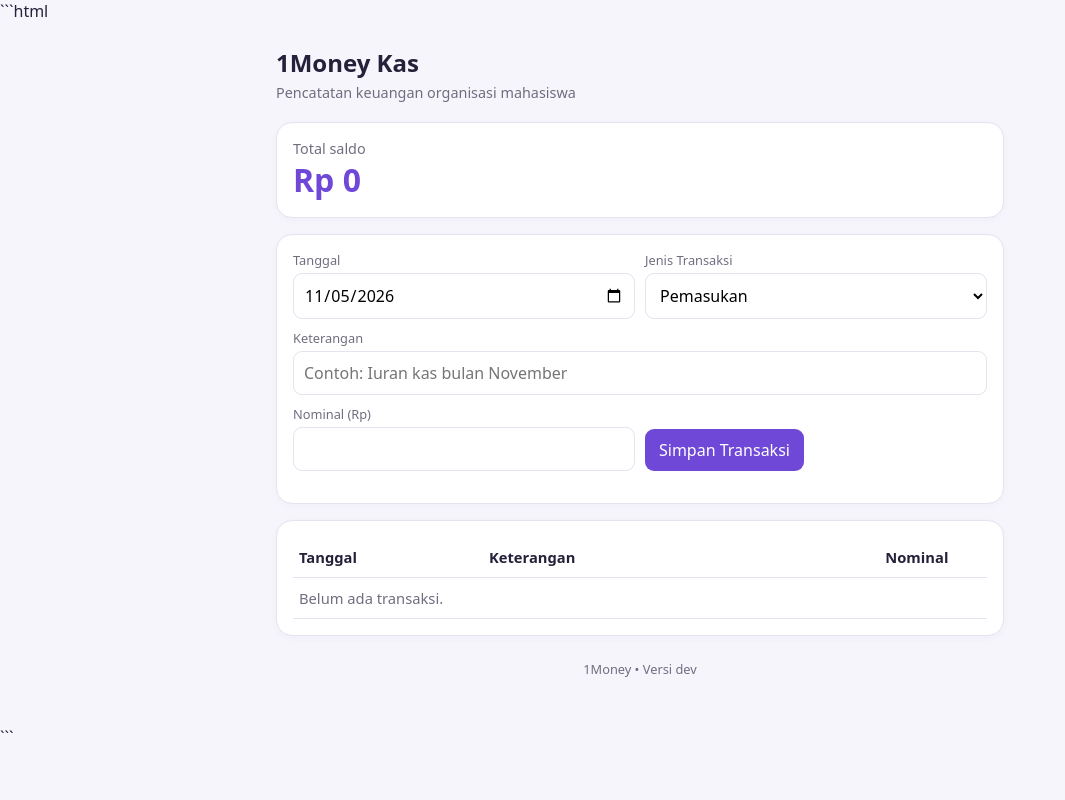
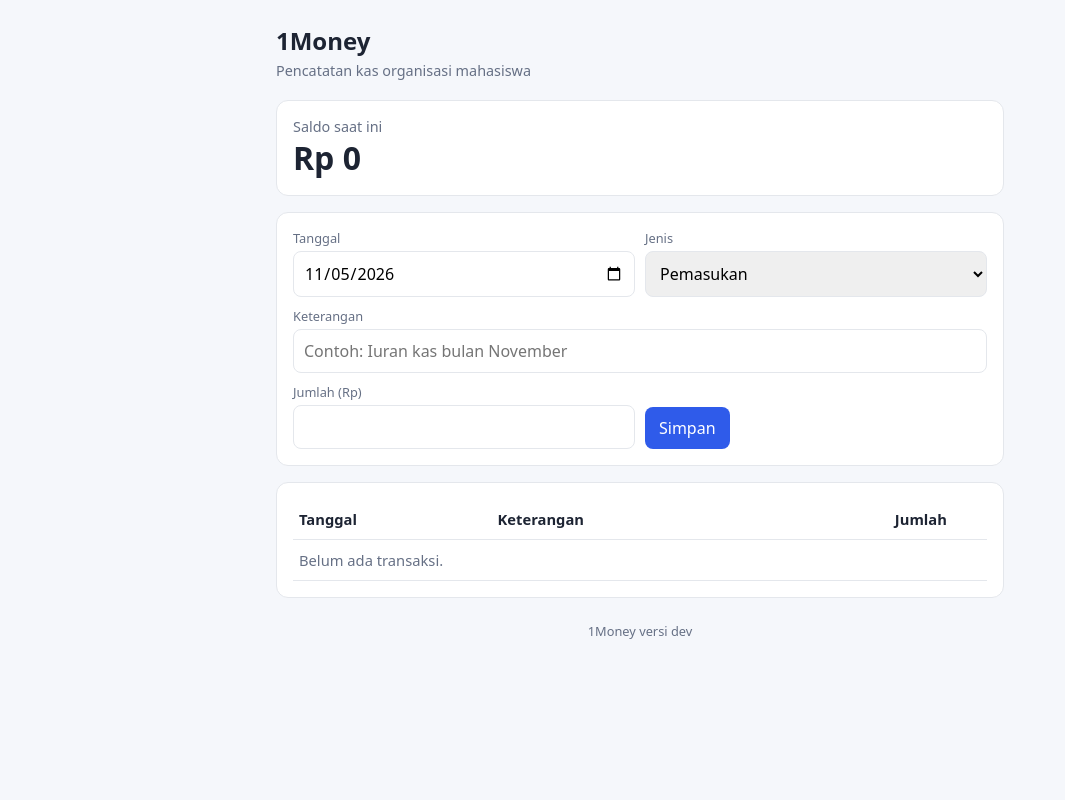
Before and after one commit to SeMiRiNaSi/UTS_DevOps, a Flask app: page / in a window 1280 px wide. Shown: the whole page, without its empty margins (0-1065 px from the left). Run offline with Flask 3, Linux system fonts and the light colour scheme; data that the repository does not hold is empty.

Commit message:
feat: perbarui tampilan halaman

````diff
--- a/templates/index.html
+++ b/templates/index.html
@@ -1,4 +1,3 @@
-```html
 <!doctype html>
 <html lang="id">
 
@@ -8,14 +7,14 @@
   <title>1Money</title>
   <style>
     :root {
-      --bg: #f7f5fc;
+      --bg: #f5f7fb;
       --card: #fff;
-      --ink: #25213a;
-      --muted: #716d80;
-      --line: #e6e2ef;
-      --brand: #7048d8;
-      --in: #16835f;
-      --out: #d04422;
+      --ink: #1d2433;
+      --muted: #667085;
+      --line: #e4e7ec;
+      --brand: #2f5bea;
+      --in: #12805c;
+      --out: #c4320a;
     }
 
     * {
@@ -49,16 +48,14 @@
     .card {
       background: var(--card);
       border: 1px solid var(--line);
-      border-radius: 16px;
+      border-radius: 12px;
       padding: 16px;
       margin-bottom: 16px;
-      box-shadow: 0 2px 6px rgba(60, 40, 100, 0.04);
     }
 
     .saldo {
       font-size: 2rem;
       font-weight: 700;
-      color: var(--brand);
     }
 
     form.tambah {
@@ -83,29 +80,18 @@
       width: 100%;
       padding: 10px;
       border: 1px solid var(--line);
-      border-radius: 9px;
+      border-radius: 8px;
       font: inherit;
-      background: #fff;
-    }
-
-    input:focus,
-    select:focus {
-      outline: none;
-      border-color: var(--brand);
     }
 
     button {
       padding: 10px 14px;
       border: 0;
-      border-radius: 9px;
+      border-radius: 8px;
       background: var(--brand);
       color: #fff;
       font: inherit;
       cursor: pointer;
-    }
-
-    button:hover {
-      opacity: .9;
     }
 
     button.hapus {
@@ -157,44 +143,30 @@
 
 <body>
   <main>
-    <h1>1Money Kas</h1>
-    <p class="sub">Pencatatan keuangan organisasi mahasiswa</p>
+    <h1>1Money</h1>
+    <p class="sub">Pencatatan kas organisasi mahasiswa</p>
 
     <div class="card">
-      <div class="sub" style="margin:0">Total saldo</div>
+      <div class="sub" style="margin:0">Saldo saat ini</div>
       <div class="saldo">Rp {{ "{:,}".format(saldo).replace(",", ".") }}</div>
     </div>
 
     <div class="card">
       {% if error %}<div class="err">{{ error }}</div>{% endif %}
       <form class="tambah" method="post" action="{{ url_for('tambah') }}">
-        <div>
-          <label for="tanggal">Tanggal</label>
-          <input id="tanggal" name="tanggal" type="date" value="{{ hari_ini }}">
+        <div><label for="tanggal">Tanggal</label><input id="tanggal" name="tanggal" type="date" value="{{ hari_ini }}">
         </div>
-
-        <div>
-          <label for="jenis">Jenis Transaksi</label>
+        <div><label for="jenis">Jenis</label>
           <select id="jenis" name="jenis">
             <option value="masuk">Pemasukan</option>
             <option value="keluar">Pengeluaran</option>
           </select>
         </div>
-
-        <div class="full">
-          <label for="keterangan">Keterangan</label>
-          <input id="keterangan" name="keterangan" required
-            placeholder="Contoh: Iuran kas bulan November">
+        <div class="full"><label for="keterangan">Keterangan</label><input id="keterangan" name="keterangan" required
+            placeholder="Contoh: Iuran kas bulan November"></div>
+        <div><label for="jumlah">Jumlah (Rp)</label><input id="jumlah" name="jumlah" type="number" min="1" required>
         </div>
-
-        <div>
-          <label for="jumlah">Nominal (Rp)</label>
-          <input id="jumlah" name="jumlah" type="number" min="1" required>
-        </div>
-
-        <div style="align-self:end">
-          <button type="submit">Simpan Transaksi</button>
-        </div>
+        <div style="align-self:end"><button type="submit">Simpan</button></div>
       </form>
     </div>
 
@@ -204,41 +176,33 @@
           <tr>
             <th>Tanggal</th>
             <th>Keterangan</th>
-            <th class="num">Nominal</th>
+            <th class="num">Jumlah</th>
             <th></th>
           </tr>
         </thead>
-
         <tbody>
           {% for t in transaksi %}
           <tr>
             <td>{{ t.tanggal }}</td>
             <td>{{ t.keterangan }}</td>
-            <td class="num {{ t.jenis }}">
-              {{ "+" if t.jenis == "masuk" else "-" }}{{
-              "{:,}".format(t.jumlah).replace(",", ".") }}
-            </td>
+            <td class="num {{ t.jenis }}">{{ "+" if t.jenis == "masuk" else "-" }}{{
+              "{:,}".format(t.jumlah).replace(",", ".") }}</td>
             <td class="num">
-              <form method="post" action="{{ url_for('hapus', trx_id=t.id) }}">
-                <button class="hapus" title="Hapus">Hapus Data</button>
-              </form>
+              <form method="post" action="{{ url_for('hapus', trx_id=t.id) }}"><button class="hapus"
+                  title="Hapus">Hapus</button></form>
             </td>
           </tr>
-
           {% else %}
           <tr>
-            <td colspan="4" style="color:var(--muted)">
-              Belum ada transaksi.
-            </td>
+            <td colspan="4" style="color:var(--muted)">Belum ada transaksi.</td>
           </tr>
           {% endfor %}
         </tbody>
       </table>
     </div>
 
-    <footer>1Money • Versi {{ versi }}</footer>
+    <footer>1Money versi {{ versi }}</footer>
   </main>
 </body>
 
 </html>
-```
````
